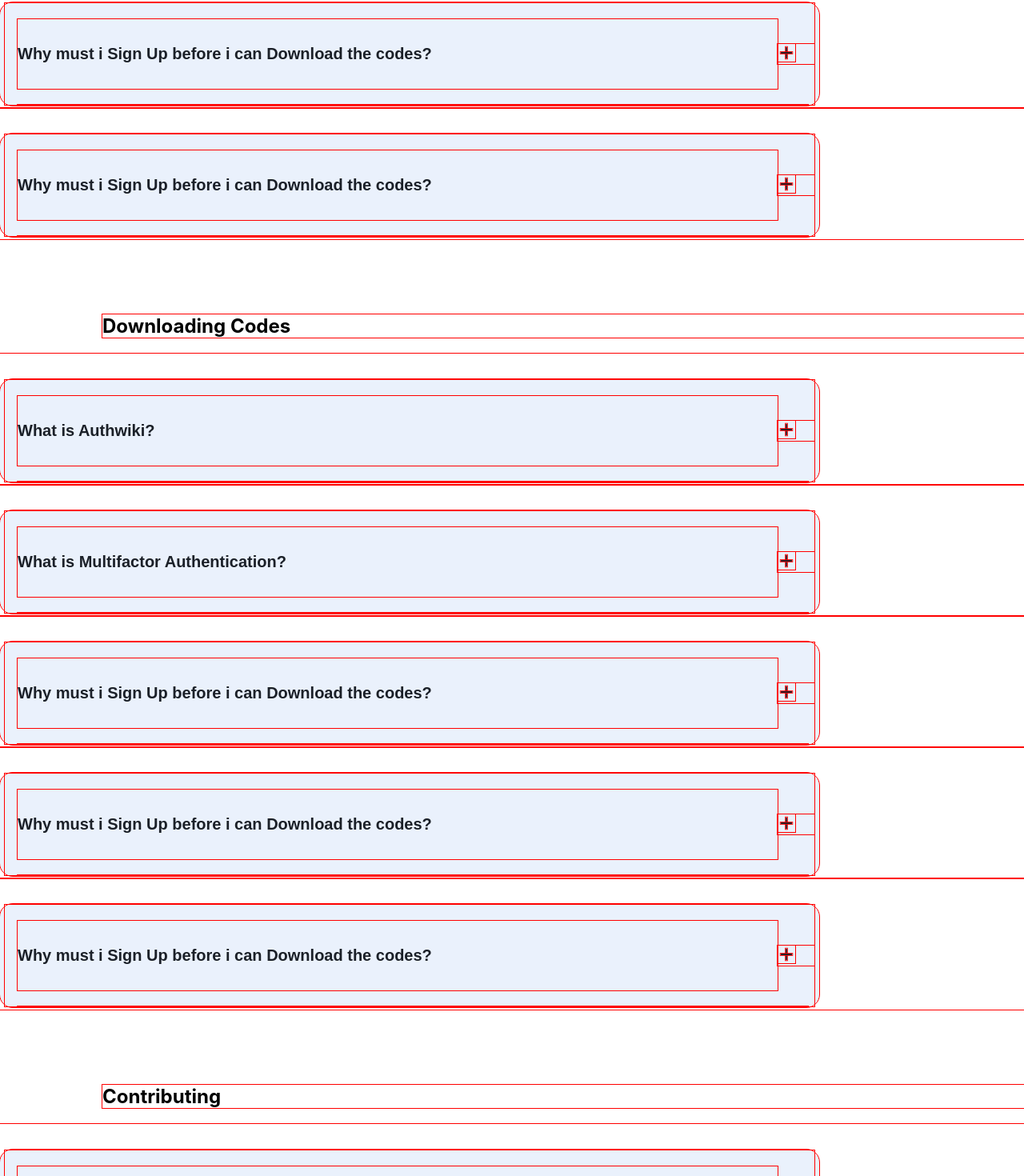
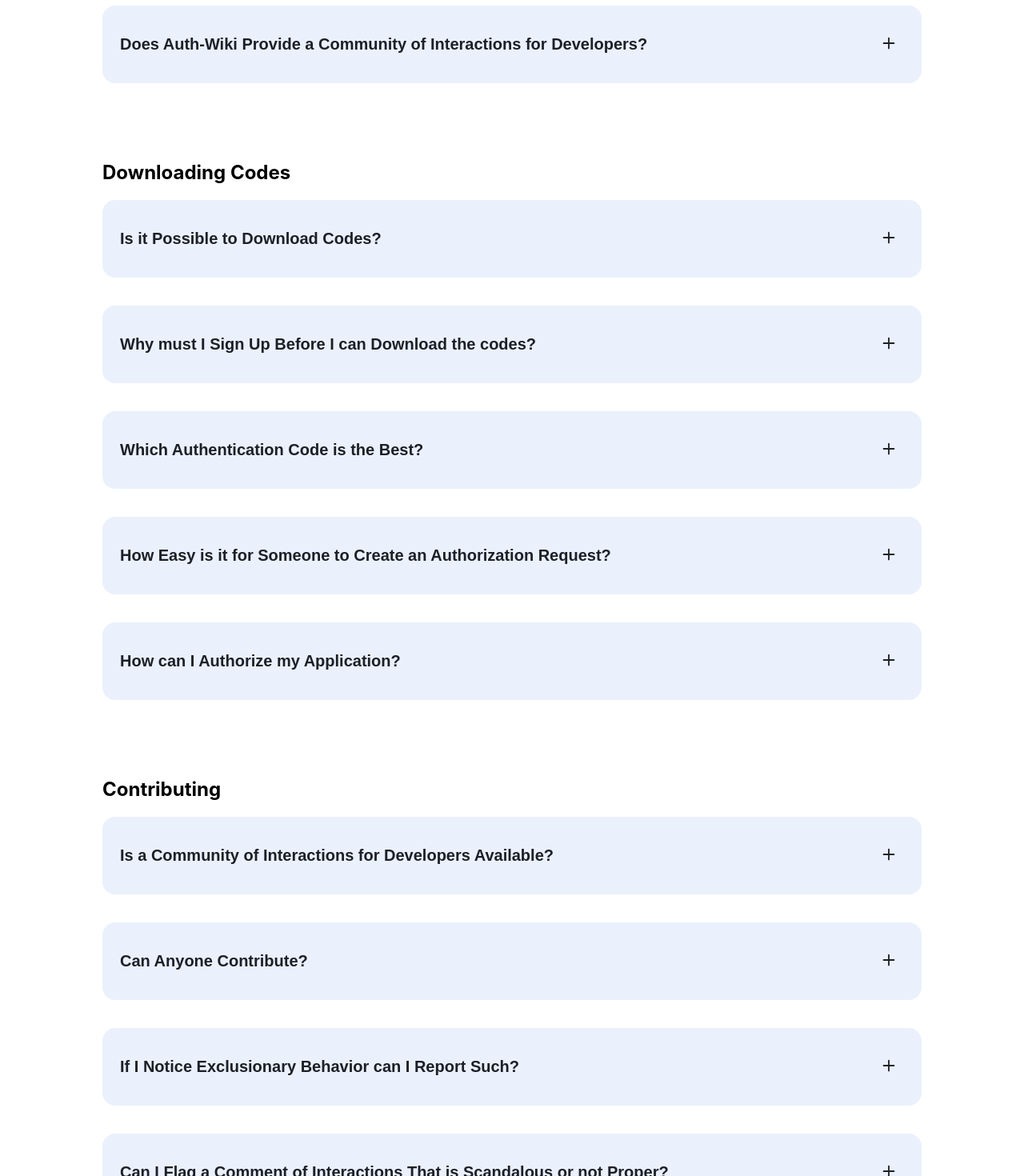
Before and after one commit to zuri-training/TeamGorilla-Auth_wiki, a React (Create React App) app in the folder FrontEnd/: page /faq in a window 1280 px wide. Shown: the part 931-2401 px from the top of the page at 80% size. Built offline with nearby package versions, Linux system fonts and the light colour scheme.

Commit message:
updated styling and faq questions

```diff
--- a/FrontEnd/src/index.css
+++ b/FrontEnd/src/index.css
@@ -1,6 +1,6 @@
-*{
+/* *{
   outline: 1px solid red;
- }
+ } */
 
 body {
   margin: 0;
--- a/FrontEnd/src/pages/FAQ/FAQ.css
+++ b/FrontEnd/src/pages/FAQ/FAQ.css
@@ -1,11 +1,3 @@
-/* *{
-    padding: 0;
-    margin: 0;
-    box-sizing: border-box;
-}
-body {
-    color: #1B2028;
-} */
 header {
     text-align: center;
 }
@@ -15,11 +7,11 @@
 .sub-head {
     margin-top: 94px;
     text-align: left;
-    margin-left: 10vw;
-}
-.questions {
-    padding-top: 32px;
 }
 .last-question {
-    margin-bottom: 120px;
+    margin-bottom: calc(120px - 32px);
 }
+.FAQ {
+    width: 80%;
+    margin: auto;
+}
--- a/FrontEnd/src/pages/FAQ/FAQ.jsx
+++ b/FrontEnd/src/pages/FAQ/FAQ.jsx
@@ -4,7 +4,7 @@
 
 export default function FAQ () {
     return (
-        <div>
+        <div className='FAQ'>
             <header>
                 <h1>Frequently Asked Questions</h1>
                 <p>Got a question? We are here to help you</p>
@@ -19,59 +19,55 @@
               Replied='Multi-factor authentication is a layered approach to securing data and applications where a system requires a user to present a combination of two or more credentials to verify a user’s identity for login. MFA increases security because even if one credential becomes compromised, unauthorized users will be unable to meet the second authentication requirement and will not be able to access the targeted physical space, computing device, network, or database.'
             />
             <Question
-              Asked='Why must i Sign Up before i can Download the codes?'
+              Asked='Are the use and Operation of Authentication Codes Listed?'
               Replied='Multi-factor authentication is a layered approach to securing data and applications where a system requires a user to present a combination of two or more credentials to verify a user’s identity for login. MFA increases security because even if one credential becomes compromised, unauthorized users will be unable to meet the second authentication requirement and will not be able to access the targeted physical space, computing device, network, or database.'
             />
             <Question
-              Asked='Why must i Sign Up before i can Download the codes?'
+              Asked='Are the Maintainance Procedures Explained for Easy use?'
               Replied='Multi-factor authentication is a layered approach to securing data and applications where a system requires a user to present a combination of two or more credentials to verify a user’s identity for login. MFA increases security because even if one credential becomes compromised, unauthorized users will be unable to meet the second authentication requirement and will not be able to access the targeted physical space, computing device, network, or database.'
             />
             <Question
-              Asked='Why must i Sign Up before i can Download the codes?'
+              Asked='Does Auth-Wiki Provide a Community of Interactions for Developers?'
               Replied='Multi-factor authentication is a layered approach to securing data and applications where a system requires a user to present a combination of two or more credentials to verify a user’s identity for login. MFA increases security because even if one credential becomes compromised, unauthorized users will be unable to meet the second authentication requirement and will not be able to access the targeted physical space, computing device, network, or database.'
             />
 
             <h2 className='sub-head'>Downloading Codes</h2>
             <Question
-              Asked='What is Authwiki?'
+              Asked='Is it Possible to Download Codes?'
               Replied='Multi-factor authentication is a layered approach to securing data and applications where a system requires a user to present a combination of two or more credentials to verify a user’s identity for login. MFA increases security because even if one credential becomes compromised, unauthorized users will be unable to meet the second authentication requirement and will not be able to access the targeted physical space, computing device, network, or database.'
             />
             <Question
-              Asked='What is Multifactor Authentication?'
+              Asked='Why must I Sign Up Before I can Download the codes?'
               Replied='Multi-factor authentication is a layered approach to securing data and applications where a system requires a user to present a combination of two or more credentials to verify a user’s identity for login. MFA increases security because even if one credential becomes compromised, unauthorized users will be unable to meet the second authentication requirement and will not be able to access the targeted physical space, computing device, network, or database.'
             />
             <Question
-              Asked='Why must i Sign Up before i can Download the codes?'
+              Asked='Which Authentication Code is the Best?'
               Replied='Multi-factor authentication is a layered approach to securing data and applications where a system requires a user to present a combination of two or more credentials to verify a user’s identity for login. MFA increases security because even if one credential becomes compromised, unauthorized users will be unable to meet the second authentication requirement and will not be able to access the targeted physical space, computing device, network, or database.'
             />
             <Question
-              Asked='Why must i Sign Up before i can Download the codes?'
+              Asked='How Easy is it for Someone to Create an Authorization Request?'
               Replied='Multi-factor authentication is a layered approach to securing data and applications where a system requires a user to present a combination of two or more credentials to verify a user’s identity for login. MFA increases security because even if one credential becomes compromised, unauthorized users will be unable to meet the second authentication requirement and will not be able to access the targeted physical space, computing device, network, or database.'
             />
             <Question
-              Asked='Why must i Sign Up before i can Download the codes?'
+              Asked='How can I Authorize my Application?'
               Replied='Multi-factor authentication is a layered approach to securing data and applications where a system requires a user to present a combination of two or more credentials to verify a user’s identity for login. MFA increases security because even if one credential becomes compromised, unauthorized users will be unable to meet the second authentication requirement and will not be able to access the targeted physical space, computing device, network, or database.'
             />
 
             <h2 className='sub-head'>Contributing</h2>
             <Question
-              Asked='What is Authwiki?'
+              Asked='Is a Community of Interactions for Developers Available?'
               Replied='Multi-factor authentication is a layered approach to securing data and applications where a system requires a user to present a combination of two or more credentials to verify a user’s identity for login. MFA increases security because even if one credential becomes compromised, unauthorized users will be unable to meet the second authentication requirement and will not be able to access the targeted physical space, computing device, network, or database.'
             />
             <Question
-              Asked='What is Multifactor Authentication?'
+              Asked='Can Anyone Contribute?'
               Replied='Multi-factor authentication is a layered approach to securing data and applications where a system requires a user to present a combination of two or more credentials to verify a user’s identity for login. MFA increases security because even if one credential becomes compromised, unauthorized users will be unable to meet the second authentication requirement and will not be able to access the targeted physical space, computing device, network, or database.'
             />
             <Question
-              Asked='Why must i Sign Up before i can Download the codes?'
+              Asked='If I Notice Exclusionary Behavior can I Report Such?'
               Replied='Multi-factor authentication is a layered approach to securing data and applications where a system requires a user to present a combination of two or more credentials to verify a user’s identity for login. MFA increases security because even if one credential becomes compromised, unauthorized users will be unable to meet the second authentication requirement and will not be able to access the targeted physical space, computing device, network, or database.'
             />
             <Question
-              Asked='Why must i Sign Up before i can Download the codes?'
-              Replied='Multi-factor authentication is a layered approach to securing data and applications where a system requires a user to present a combination of two or more credentials to verify a user’s identity for login. MFA increases security because even if one credential becomes compromised, unauthorized users will be unable to meet the second authentication requirement and will not be able to access the targeted physical space, computing device, network, or database.'
-            />
-            <Question
-              Asked='Why must i Sign Up before i can Download the codes?'
+              Asked='Can I Flag a Comment of Interactions That is Scandalous or not Proper?'
               Replied='Multi-factor authentication is a layered approach to securing data and applications where a system requires a user to present a combination of two or more credentials to verify a user’s identity for login. MFA increases security because even if one credential becomes compromised, unauthorized users will be unable to meet the second authentication requirement and will not be able to access the targeted physical space, computing device, network, or database.'
               className='last-question'
             />
--- a/FrontEnd/src/pages/FAQ/structure/structure.css
+++ b/FrontEnd/src/pages/FAQ/structure/structure.css
@@ -1,19 +1,11 @@
-/* *{
-    padding: 0;
-    margin: 0;
-    box-sizing: border-box;
+.accordion{
+    margin-bottom: 32px;
 }
-body {
-    font-family: sans-serif;
-    text-align: center;
-} */
 .question-section {
     background: #EAF1FC;
     border: none;
     border-radius: 16px;
     cursor: pointer;
-    width: 80vw;
-    margin-top: 32px;
     color: #1B2028;
 
 }
@@ -27,7 +19,7 @@
     margin-left: 16px;
 }
 .question-style {
-    padding-block: 32px;
+    padding-block: 16px;
     font-size: 20px;
     font-weight: 600;
     width: 100%;
--- a/FrontEnd/src/pages/FAQ/structure/structure.jsx
+++ b/FrontEnd/src/pages/FAQ/structure/structure.jsx
@@ -21,7 +21,7 @@
     }
 
     return (
-        <div>
+        <div className='accordion'>
             <button
             className={`question-section ${dropDown} ${className}`}
             onClick={toggleAccordion}
```
